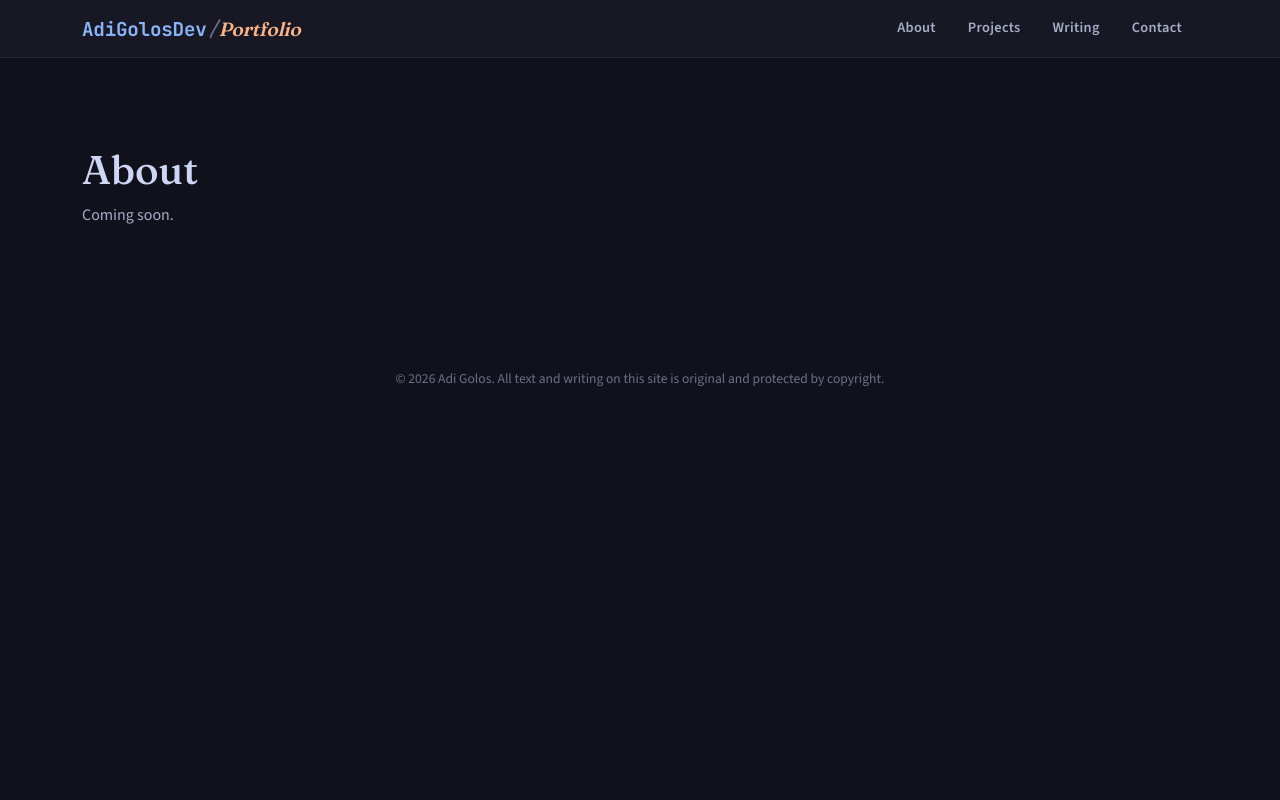
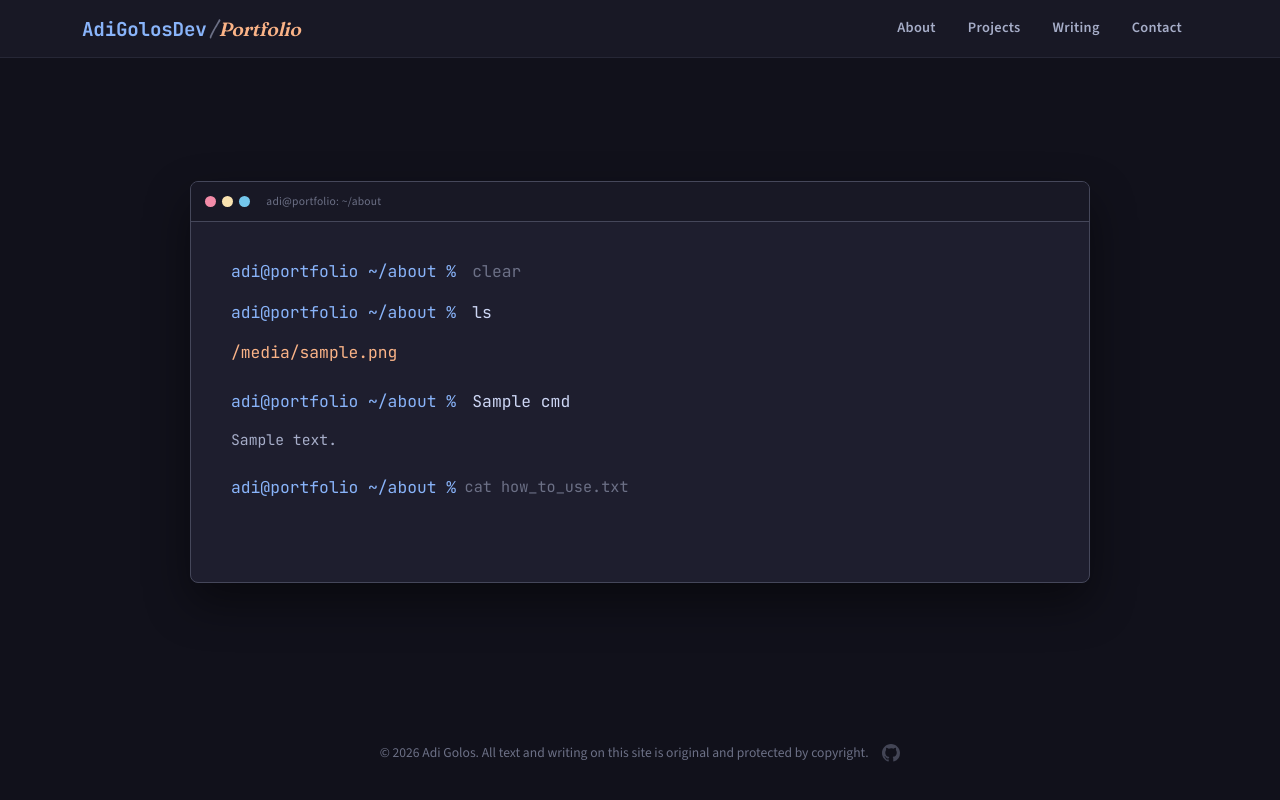
Before and after one commit to AdiGolosDev/portfolio-website, a Flask app: template templates/about.html in a window 1280 px wide. Run offline with Flask 3, Linux system fonts and the light colour scheme; the template is opened without the code that fills it: most values are stand-ins (such as "Sample title", 1, 10 or a date in 2020).

Commit message:
made terminal window on about page that can be used with some commands to learn more about me; working: clear, cat <file>, pwd

```diff
--- a/main.py
+++ b/main.py
@@ -1,6 +1,46 @@
-from flask import Flask, render_template
+import json
+import os
+from flask import Flask, render_template, request
 
 app = Flask(__name__)
+
+BASE_DIR = os.path.dirname(os.path.abspath(__file__))
+ABOUT_FILES_PATH = os.path.join(BASE_DIR, "data", "about_files.json")
+
+def load_about_files():
+    with open(ABOUT_FILES_PATH, "r", encoding="utf-8") as f:
+        return json.load(f)
+
+def list_files_text(files):
+    return "  ".join(sorted(files.keys()))
+
+# basic terminal window
+def run_command(cmd, files):
+    """
+    Very small fake-shell command handler.
+    Supports: ls, pwd, cat <filename>. Anything else -> sorry, this is a fake terminal.
+    Returns a dict: {"text": str, "error": bool}
+    """
+    parts = cmd.split()
+
+    if not parts:
+        return None
+
+    command = parts[0]
+
+    if command == "clear" and len(parts) == 1:
+        return {"text": list_files_text(files), "error": False}
+
+    if command == "pwd" and len(parts) == 1:
+        return {"text": "/home/adi/portfolio/about", "error": False}
+
+    if command == "cat" and len(parts) == 2:
+        filename = parts[1]
+        if filename in files:
+            return {"text": files[filename], "error": False}
+        return {"text": f"cat: {filename}: No such file or directory", "error": True}
+
+    return {"text": f"zsh: command not found: {cmd} \n(sorry this isn't a real terminal)", "error": True}
 
 @app.route("/")
 def index():
@@ -8,7 +48,13 @@ def index():
 
 @app.route("/about")
 def about():
-    return render_template("about.html")
+    files = load_about_files()
+    filenames = sorted(files.keys())
+
+    cmd = request.args.get("cmd", "").strip() or "cat how_to_use.txt"
+    result = run_command(cmd, files)
+
+    return render_template("about.html", filenames=filenames, cmd=cmd, result=result)
 
 @app.route("/cs-projects")
 def csprojects():
--- a/static/css/style.css
+++ b/static/css/style.css
@@ -1,5 +1,5 @@
 :root{
-  /* Catppuccin Mocha theme colors */
+  /* Catppuccin Mocha */
   --crust:    #11111b;
   --mantle:   #181825;
   --base:     #1e1e2e;
@@ -9,6 +9,7 @@
   --text:     #cdd6f4;
   --subtext:  #a6adc8;
 
+  /* the two voices */
   --code-a:   #89b4fa; /* blue */
   --code-b:   #74c7ec; /* sapphire */
   --write-a:  #fab387; /* peach */
@@ -17,11 +18,8 @@
   /* contested ground */
   --thread:   #f9e2af; /* yellow */
   --redline:  #f38ba8; /* red, for the strike marks */
-  /* idk if i need these two above: */
 
-
-
-  /* python syntax colors */
+  /* python token colors (kept true to real highlighting, independent of pane accents) */
   --py-kw:      #cba6f7; /* mauve */
   --py-fn:      #89b4fa; /* blue */
   --py-param:   #fab387; /* peach */
@@ -29,13 +27,17 @@
 }
 
 *{ box-sizing:border-box; }
-html{ scroll-behavior:smooth; }
+html{ scroll-behavior:smooth; height:100%; }
 
 body{
   background:var(--crust);
   color:var(--text);
   font-family:'Source Sans 3', sans-serif;
   line-height:1.6;
+  min-height:100vh;
+  min-height:100dvh;
+  display:flex;
+  flex-direction:column;
 }
 
 a{ color:inherit; }
@@ -167,6 +169,7 @@ a{ color:inherit; }
 }
 @keyframes blink{ 50%{ opacity:0; } }
 
+/* WRITE PANE — a page mid-turn */
 .hero-pane.prose{
   background:
     linear-gradient(to right, rgba(0,0,0,0.35), transparent 12%),
@@ -181,7 +184,7 @@ a{ color:inherit; }
   .hero-pane.prose{ padding-left:3.5rem; transform:none; box-shadow:none; }
 }
 
-/* TODO: still doesn't look the best */
+/* the folded corner — dog-ear, like a page mid-turn */
 .page-fold{
   position:absolute;
   top:0; right:0;
@@ -210,7 +213,6 @@ a{ color:inherit; }
   color:var(--write-a);
   margin-bottom:1rem;
 }
-
 .hero-pane.prose h1{
   font-family:'Fraunces', serif;
   font-weight:700;
@@ -220,14 +222,13 @@ a{ color:inherit; }
   margin-bottom:1rem;
   letter-spacing:-0.01em;
 }
-
 .hero-pane.prose p{
   color:var(--subtext);
   max-width:38ch;
   font-size:0.98rem;
 }
 
-/* python-looking code block*/
+/* a real, syntax-colored python snippet interrupting the page */
 .py-block{
   display:block;
   font-family:'JetBrains Mono', monospace;
@@ -345,11 +346,120 @@ a{ color:inherit; }
 .card-link.code-flavor h3{ font-family:'JetBrains Mono', monospace; font-weight:700; font-size:1.15rem; }
 .card-link p{ color:var(--subtext); font-size:0.95rem; margin-bottom:0; }
 
+/* ---------- ABOUT PAGE: interactive terminal ---------- */
+.about-terminal-page{
+  flex:1;
+  display:flex;
+  align-items:center;
+  justify-content:safe center;
+  padding:3.5rem 1.25rem;
+}
+
+.term-window-lg{
+  width:100%;
+  max-width:900px;
+  margin:0 auto;
+}
+
+.term-body-lg{
+  padding:2.25rem 2.5rem 2.5rem;
+  font-family:'JetBrains Mono', monospace;
+  font-size:1.02rem;
+  min-height:360px;
+}
+
+.term-line{
+  color:var(--text);
+  margin-bottom:0.9rem;
+}
+.term-line-dim{
+  color:var(--overlay0);
+}
+.term-line-spaced{
+  margin-top:1.4rem;
+}
+.prompt-text{
+  color:var(--code-a);
+  margin-right:0.4rem;
+}
+
+.ls-listing{
+  display:flex;
+  flex-wrap:wrap;
+  gap:0.5rem 1.6rem;
+  margin-bottom:0.5rem;
+}
+.ls-file{
+  color:var(--write-a);
+  text-decoration:none;
+  transition:color .15s ease, text-shadow .15s ease;
+}
+.ls-file:hover{
+  color:var(--thread);
+  text-shadow:0 0 10px rgba(249,226,175,0.5);
+}
+
+.term-output{
+  margin:0.5rem 0 0;
+  color:var(--subtext);
+  font-family:'JetBrains Mono', monospace;
+  font-size:0.92rem;
+  white-space:pre-wrap;
+  line-height:1.6;
+}
+.term-output-error{
+  color:var(--redline);
+}
+
+.term-input-line{
+  display:flex;
+  align-items:center;
+  margin-top:1.4rem;
+}
+.term-input{
+  flex:1;
+  background:transparent;
+  border:none;
+  outline:none;
+  color:var(--text);
+  font-family:'JetBrains Mono', monospace;
+  font-size:0.95rem;
+  caret-color:var(--thread);
+}
+.term-input::placeholder{
+  color:var(--overlay0);
+}
+
 /* ---------- FOOTER ---------- */
 footer{
+  margin-top:auto;
   padding:2.25rem 0;
   text-align:center;
   color:var(--overlay0);
   font-size:0.85rem;
   background:var(--crust);
 }
+footer .footer-row{
+  display:flex;
+  align-items:center;
+  justify-content:center;
+  gap:0.85rem;
+  flex-wrap:wrap;
+}
+footer .gh-link{
+  display:inline-flex;
+  align-items:center;
+  opacity:0.55;
+  transition:opacity .15s ease, transform .15s ease;
+}
+footer .gh-link:hover{
+  opacity:0.95;
+  transform:translateY(-1px);
+}
+footer .gh-link svg{
+  width:18px;
+  height:18px;
+  fill:var(--overlay0);
+  transition:fill .15s ease;
+}
+footer .gh-link:hover svg{ fill:var(--code-a); }
--- a/templates/about.html
+++ b/templates/about.html
@@ -1,10 +1,56 @@
 {% extends "base.html" %}
 {% block title %}About — Adi Golos{% endblock %}
+
 {% block content %}
-<main class="sections">
-  <div class="container">
-    <h1 style="font-family:'Fraunces', serif;">About</h1>
-    <p style="color:var(--subtext);">Coming soon.</p>
+<main class="about-terminal-page">
+
+  <div class="term-window term-window-lg">
+    <div class="term-titlebar">
+      <span class="term-dot r"></span>
+      <span class="term-dot y"></span>
+      <span class="term-dot g"></span>
+      <span class="term-label">adi@portfolio: ~/about</span>
+    </div>
+
+    <div class="term-body term-body-lg">
+
+      <div class="term-line term-line-dim">
+        <span class="prompt-text">adi@portfolio ~/about %</span> clear
+      </div>
+
+      <div class="term-line">
+        <span class="prompt-text">adi@portfolio ~/about %</span> ls
+      </div>
+      <div class="ls-listing">
+        {% for filename in filenames %}
+          <a class="ls-file" href="{{ url_for('about', cmd='cat ' ~ filename) }}">{{ filename }}</a>
+        {% endfor %}
+      </div>
+
+      {% if cmd != 'clear' %}
+        <div class="term-line term-line-spaced">
+          <span class="prompt-text">adi@portfolio ~/about %</span> {{ cmd }}
+        </div>
+        {% if result %}
+          <pre class="term-output {{ 'term-output-error' if result.error else '' }}">{{ result.text }}</pre>
+        {% endif %}
+      {% endif %}
+
+      <form method="get" action="{{ url_for('about') }}" class="term-input-line">
+        <span class="prompt-text">adi@portfolio ~/about %</span>
+        <input
+          type="text"
+          name="cmd"
+          class="term-input"
+          placeholder="cat how_to_use.txt"
+          autocomplete="off"
+          spellcheck="false"
+          autofocus
+        >
+      </form>
+
+    </div>
   </div>
+
 </main>
 {% endblock %}
--- a/templates/index.html
+++ b/templates/index.html
@@ -20,7 +20,7 @@
 <span class="prompt">$</span> cat currently_working_on.txt
 day 65 / 100 — <span class="accent">#100DaysOfPython</span>
 studying for RHCSA (RHEL 10)
-eternally updating this website<span class="cursor"></span></pre>
+eternally vibe-coding this website<span class="cursor"></span></pre>
       </div>
     </div>
   </div>
--- a/templates/partials/footer.html
+++ b/templates/partials/footer.html
@@ -1,5 +1,12 @@
 <footer>
   <div class="container">
-    &copy; <span id="year"></span> Adi Golos. All text and writing on this site is original and protected by copyright.
+    <div class="footer-row">
+      <span>&copy; <span id="year"></span> Adi Golos. All text and writing on this site is original and protected by copyright.</span>
+      <a class="gh-link" href="https://github.com/AdiGolosDev" target="_blank" rel="noopener noreferrer" aria-label="GitHub">
+        <svg viewBox="0 0 16 16" xmlns="http://www.w3.org/2000/svg">
+          <path d="M8 0C3.58 0 0 3.58 0 8c0 3.54 2.29 6.53 5.47 7.59.4.07.55-.17.55-.38 0-.19-.01-.82-.01-1.49-2.01.37-2.53-.49-2.69-.94-.09-.23-.48-.94-.82-1.13-.28-.15-.68-.52-.01-.53.63-.01 1.08.58 1.23.82.72 1.21 1.87.87 2.33.66.07-.52.28-.87.51-1.07-1.78-.2-3.64-.89-3.64-3.95 0-.87.31-1.59.82-2.15-.08-.2-.36-1.02.08-2.12 0 0 .67-.21 2.2.82a7.55 7.55 0 0 1 2-.27c.68 0 1.36.09 2 .27 1.53-1.04 2.2-.82 2.2-.82.44 1.1.16 1.92.08 2.12.51.56.82 1.27.82 2.15 0 3.07-1.87 3.75-3.65 3.95.29.25.54.73.54 1.48 0 1.07-.01 1.93-.01 2.2 0 .21.15.46.55.38A8.01 8.01 0 0 0 16 8c0-4.42-3.58-8-8-8Z"/>
+        </svg>
+      </a>
+    </div>
   </div>
 </footer>
```
Also changed, not shown: 1 other file.
